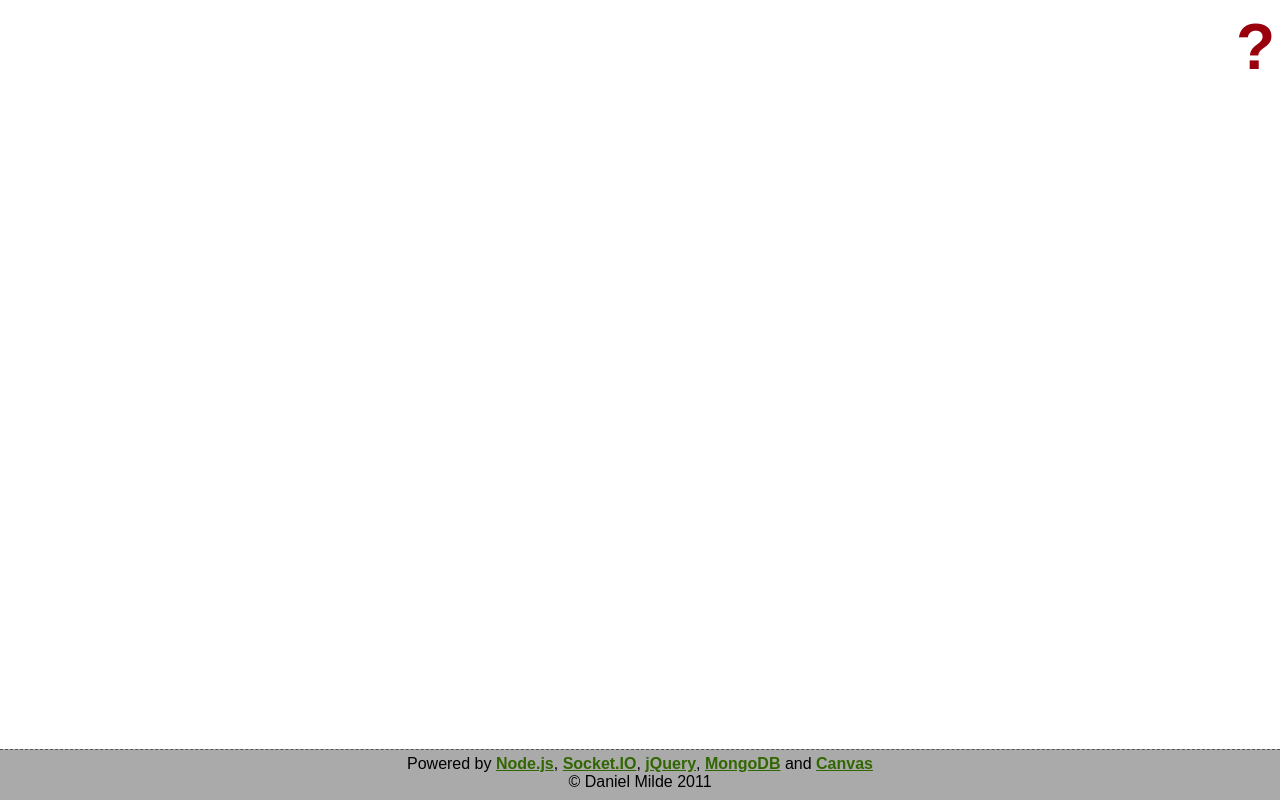
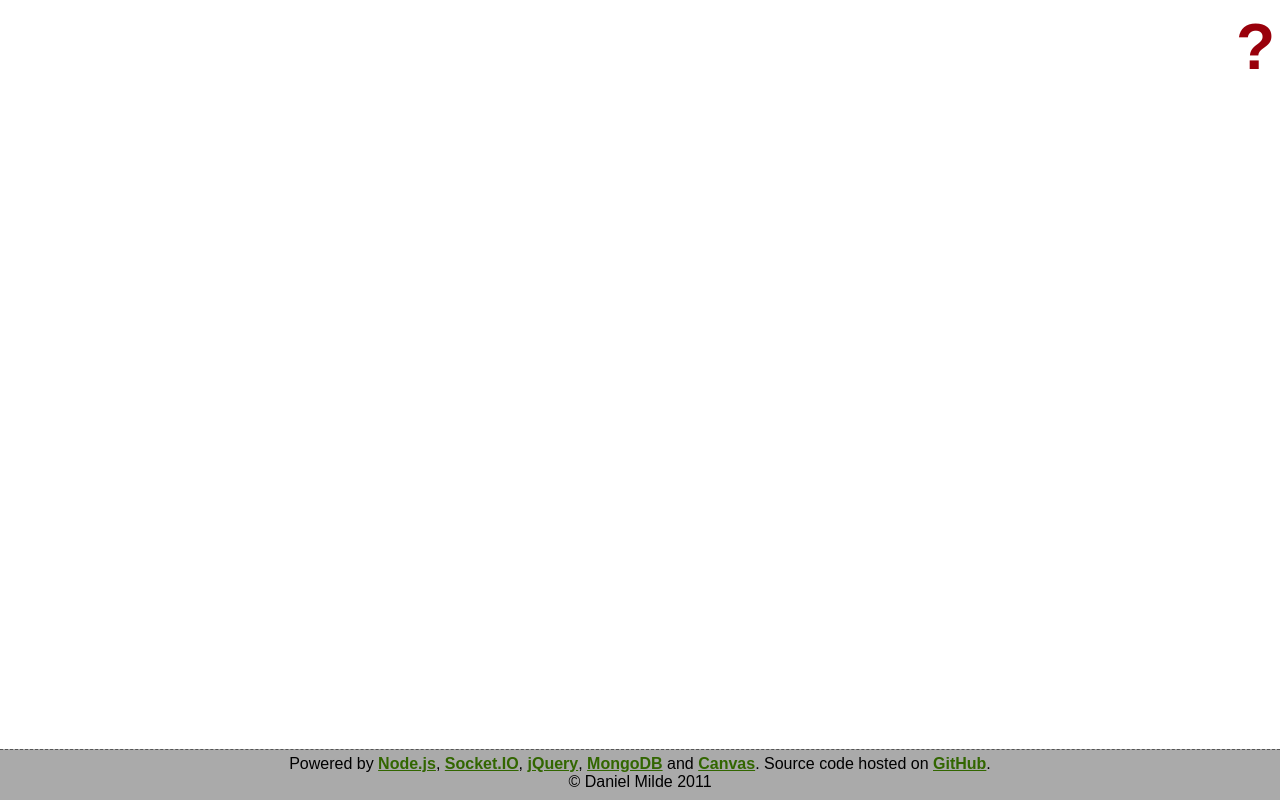
Before and after one commit to dundee/draw, a website: page public/index.html in a window 1280 px wide. Drawn offline with nearby package versions, Linux system fonts and the light colour scheme; no server answers.

Commit message:
Added link to GitHub

```diff
--- a/public/index.html
+++ b/public/index.html
@@ -21,7 +21,7 @@
 		<a href="http://socket.io/">Socket.IO</a>,
 		<a href="http://jquery.com/">jQuery</a>,
 		<a href="http://mongodb.org/">MongoDB</a> and
-		<a href="http://en.wikipedia.org/wiki/Canvas_element">Canvas</a> <br />
+		<a href="http://en.wikipedia.org/wiki/Canvas_element">Canvas</a>. Source code hosted on <a href="https://github.com/Dundee/draw">GitHub</a>.<br />
 		&copy; Daniel Milde 2011
 	</div>
 </html>
```
